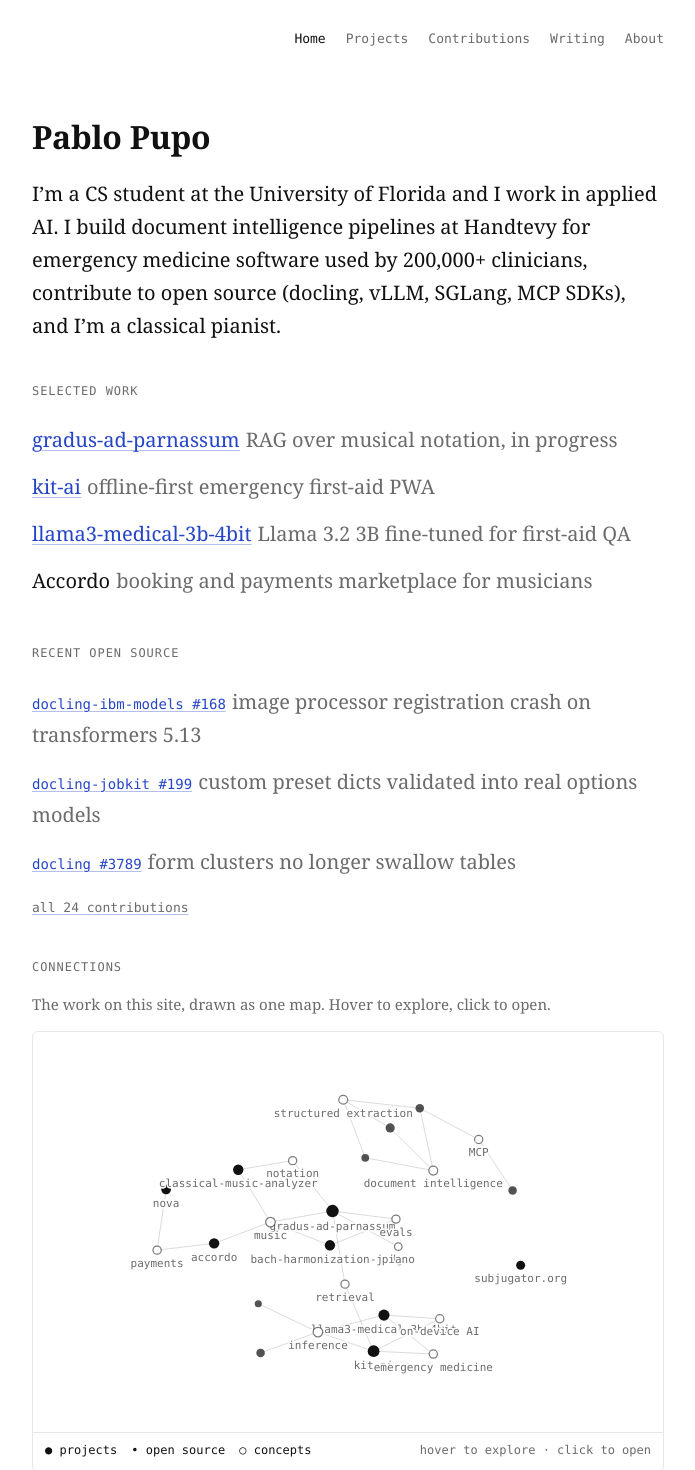
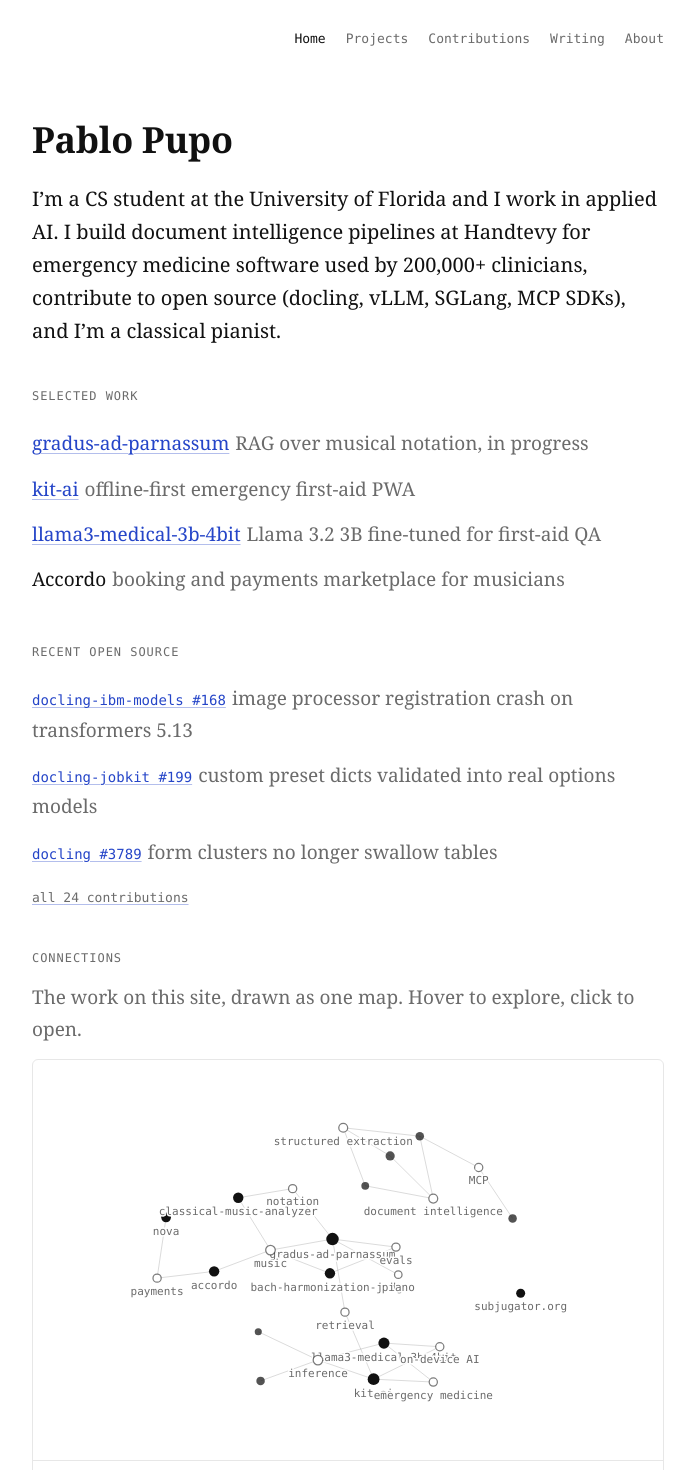
Before and after one commit to pablopupo/pablopupo.com, a Next.js app: page / in a window 1280 px wide. Shown: the top 1470 px of the page, without its empty margins (292-987 px from the left). Built offline with nearby package versions, Linux system fonts and the light colour scheme; no server answers.

Commit message:
Rebalance the type scale

```diff
--- a/app/globals.css
+++ b/app/globals.css
@@ -32,7 +32,7 @@
 
 body {
   font-family: Georgia, "Times New Roman", serif;
-  font-size: 1.25rem;
+  font-size: 1.1875rem;
   line-height: 1.65;
   background: var(--bg);
   color: var(--ink);
@@ -125,7 +125,7 @@
 }
 
 h1 {
-  font-size: 2rem;
+  font-size: 2.25rem;
   font-weight: 600;
   letter-spacing: -0.01em;
   line-height: 1.25;
@@ -369,7 +369,6 @@
 
 .graph-note {
   color: var(--muted);
-  font-size: 0.9375rem;
   margin-bottom: 0.875rem;
 }
 
```
